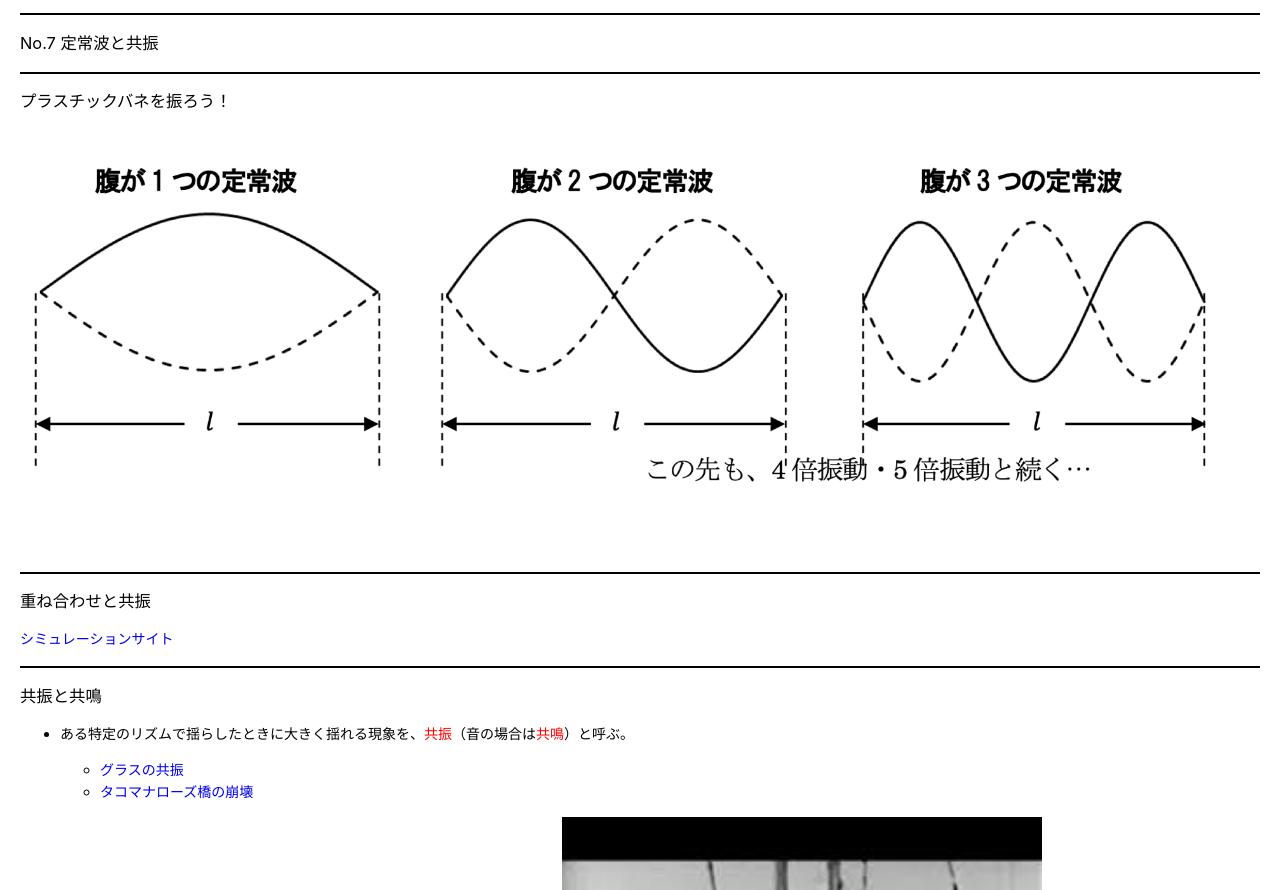
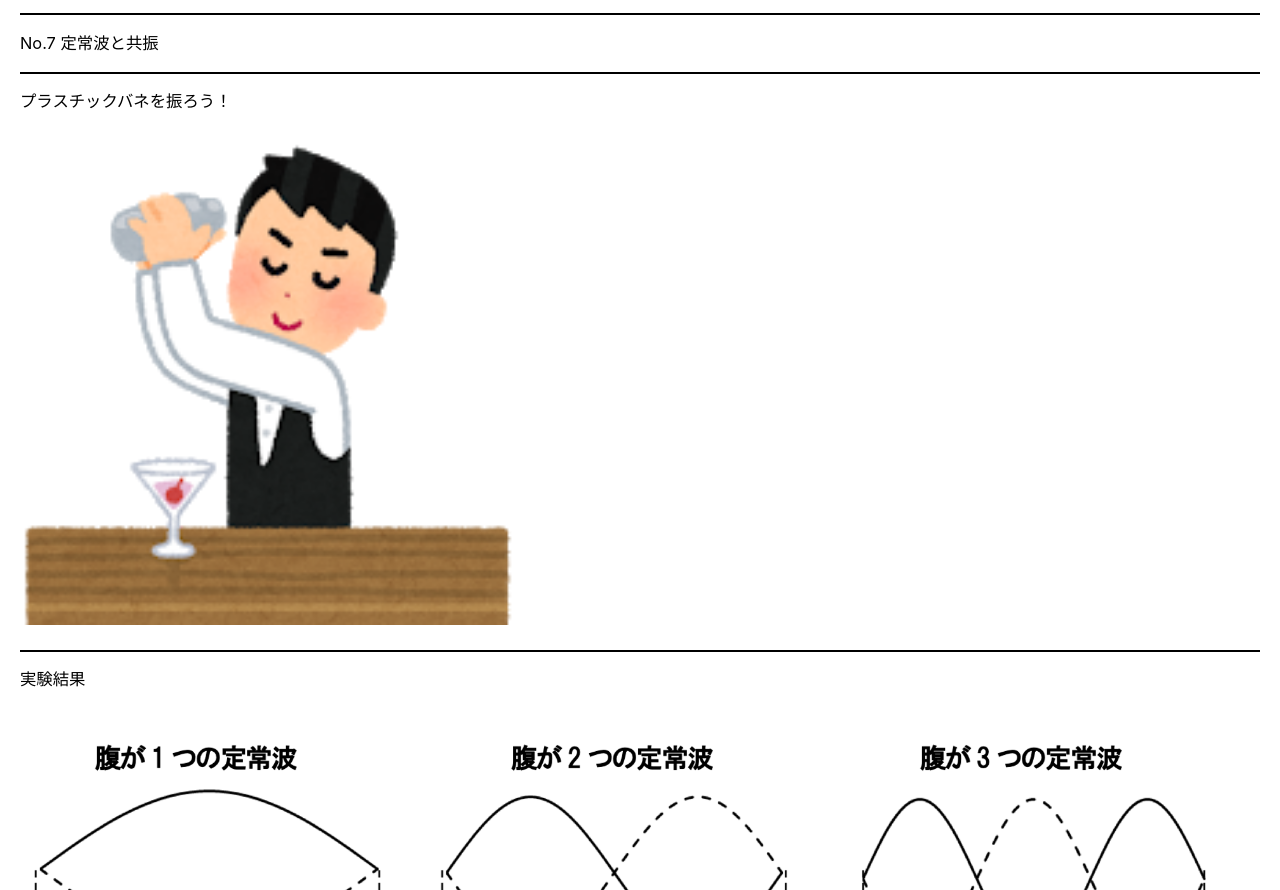
Before and after one commit to phys-ken/2020buturikiso_slides, a plain HTML site: page 2020_wave.html in a window 1280 px wide. Shown: the part 324-1214 px from the top of the page. Drawn offline with Linux system fonts and the light colour scheme; a script that the page names is missing.

Commit message:
chap7の図を追加

```diff
--- a/2020_wave.html
+++ b/2020_wave.html
@@ -387,6 +387,9 @@ code {
 <h3 id="no7-%E5%AE%9A%E5%B8%B8%E6%B3%A2%E3%81%A8%E5%85%B1%E6%8C%AF">No.7 定常波と共振</h3>
 <hr>
 <h3 id="%E3%83%97%E3%83%A9%E3%82%B9%E3%83%81%E3%83%83%E3%82%AF%E3%83%90%E3%83%8D%E3%82%92%E6%8C%AF%E3%82%8D%E3%81%86">プラスチックバネを振ろう！</h3>
+<p><img width="40%" src="fig/bar_shaker_man.png" /><span style="font-size:50%"></span></p>
+<hr>
+<h3 id="%E5%AE%9F%E9%A8%93%E7%B5%90%E6%9E%9C">実験結果</h3>
 <p><img width="100%" src="fig/kyosin.png" /><span style="font-size:50%"></span></p>
 <hr>
 <h3 id="%E9%87%8D%E3%81%AD%E5%90%88%E3%82%8F%E3%81%9B%E3%81%A8%E5%85%B1%E6%8C%AF">重ね合わせと共振</h3>
@@ -401,7 +404,7 @@ code {
 <li><a href="https://www.youtube.com/watch?v=3mt6KpWvpbM">タコマナローズ橋の崩壊</a></li>
 </ul>
 <p><img width="40%" src="fig/gurasu.png" /><span style="font-size:50%"></span>
-<img width="40%" src="fig/takoma.jpeg" /><span style="font-size:50%"></span></p>
+　<img width="40%" src="fig/takoma.jpeg" /><span style="font-size:50%"></span></p>
 </li>
 </ul>
 <hr>
```
Also changed, not shown: export/index.html (+12 -1 lines), export/fig/bar_shaker_man.png (added), fig/bar_shaker_man.png (added), 2 other files.
